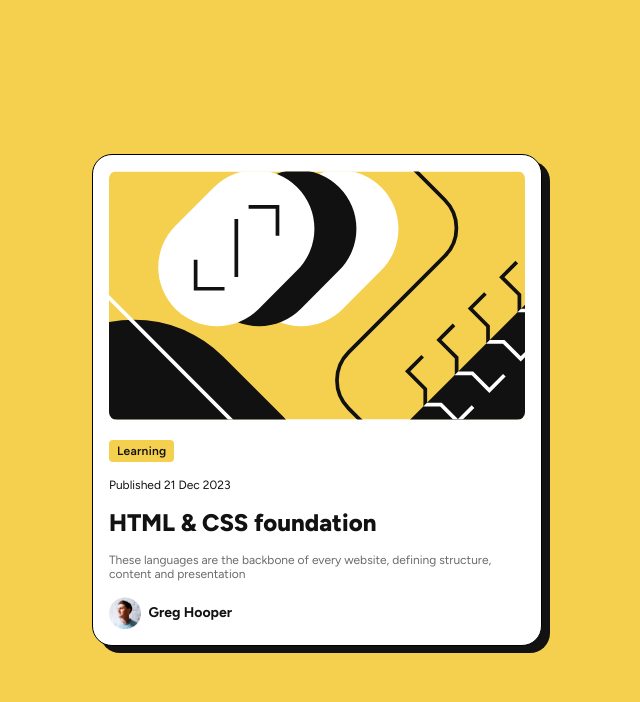
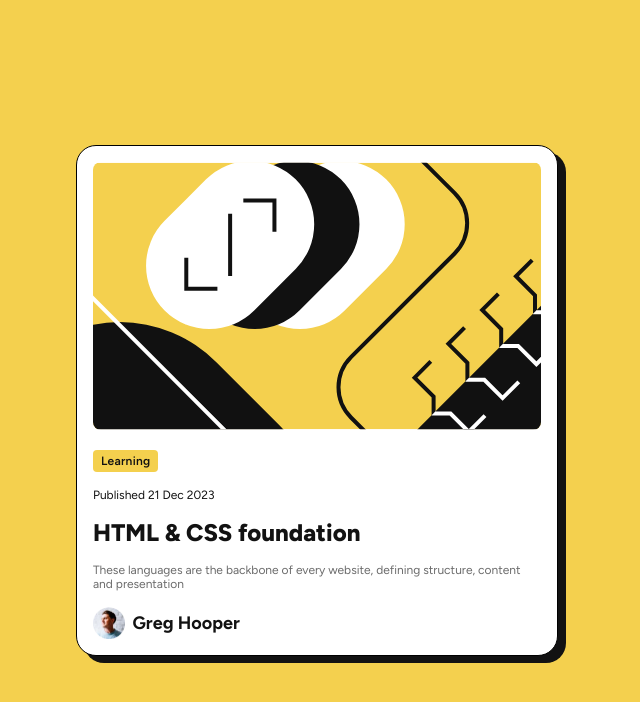
Before and after one commit to VIS-WAS/blog-preview, a plain HTML site: page index.html in a window 1280 px wide. Shown: the whole page, without its empty margins (323-963 px from the left). Drawn offline with Linux system fonts and the light colour scheme.

Commit message:
improved 4

```diff
--- a/index.html
+++ b/index.html
@@ -33,7 +33,7 @@
         </article>
         <div class="profile">
           <img src="./assets/images/image-avatar.webp" alt="" />
-          <figcaption><h3>Greg Hooper</h3></figcaption>
+          <figcaption><h2>Greg Hooper</h2></figcaption>
         </div>
       </section>
     </main>
--- a/style/style.css
+++ b/style/style.css
@@ -17,7 +17,7 @@ body {
 main {
   background-color: #fff;
   padding: 1rem;
-  max-width: 26rem;
+  max-width: 28rem;
   border: 1px solid black;
   border-radius: 20px;
   box-shadow: 8px 7px 0 0;
```
